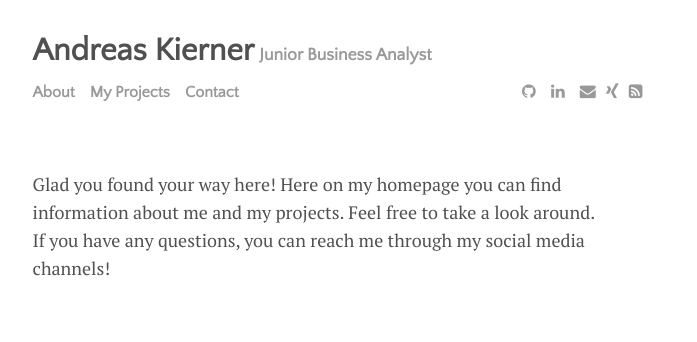
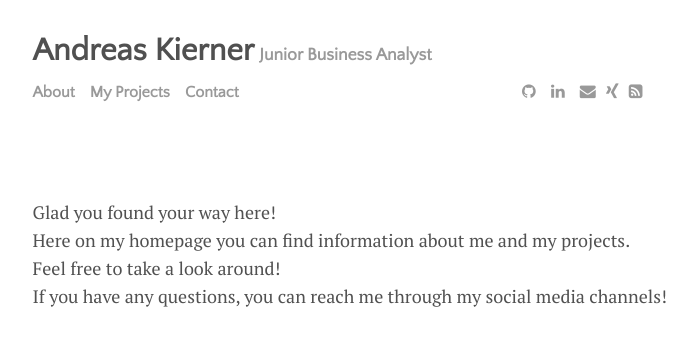
Before and after one commit to AndreasKierner/AndreasKierner.github.io, a Jekyll site: the page built from index.html, in a window 1280 px wide, cut to the strip 0-342 px from the top of the page. Shown: the whole strip, without its empty margins (300-997 px from the left). Built offline with Jekyll 4.4.1, drawn with Linux system fonts in a browser that asks for light colours; the list of posts is cut into pages by our own code.

Commit message:
Update index.html

```diff
--- a/index.html
+++ b/index.html
@@ -2,9 +2,9 @@
 layout: default
 title: Home
 ---
-
+<div style="white-space: pre">
 Glad you found your way here!
 Here on my homepage you can find information about me and my projects.
-Feel free to take a look around.
-<br />
+Feel free to take a look around!
 If you have any questions, you can reach me through my social media channels!
+</div>
```
